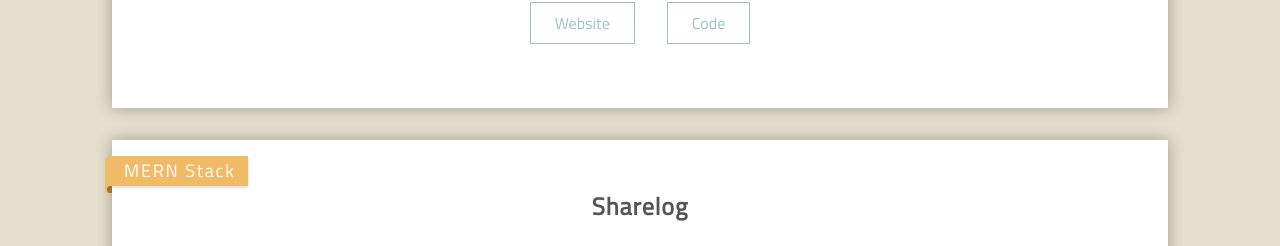
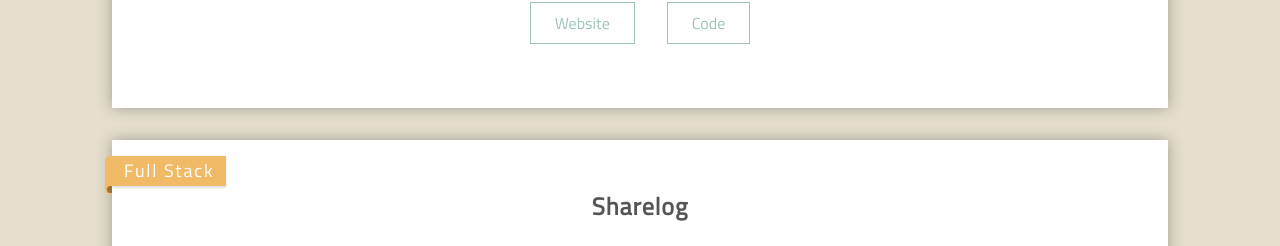
Before and after one commit to Yuuki915/portfolio, a React (Create React App) app: page / in a window 1280 px wide. Shown: the part 2263-2509 px from the top of the page. Built offline with nearby package versions, Linux system fonts and the light colour scheme.

Commit message:
modify css, data

```diff
--- a/src/components/skills/Skills.css
+++ b/src/components/skills/Skills.css
@@ -68,7 +68,7 @@
 
 @media (max-width: 900px) {
   .skills {
-    padding: 3rem 0;
+    padding: 6rem 0 3rem 0;
   }
   .skills-h1 {
     margin-right: 1rem;
--- a/src/components/work/Work.js
+++ b/src/components/work/Work.js
@@ -16,7 +16,7 @@
             <div className="workimg-div">
               <img className="workimg" src={src} alt="" />
             </div>
-            {point !== undefined ? <div class="point">{point}</div> : <></>}
+            {point !== undefined ? <div className="point">{point}</div> : <></>}
           </div>
 
           <div className="work-discription">
--- a/src/works.json
+++ b/src/works.json
@@ -31,7 +31,7 @@
     ],
     "desc": "Share your favorite whatever you love to everyone!! After register or login, you can share your favorite places or shops and see other's favorite.",
     "memo": "TEST ACCOUNT => username: yuyu, email: yuyu@mail.com, password: @Yuyu123 or you can just register :)",
-    "point": "MERN Stack"
+    "point": "Full Stack"
   },
   {
     "title": "Yukipedia",
```
